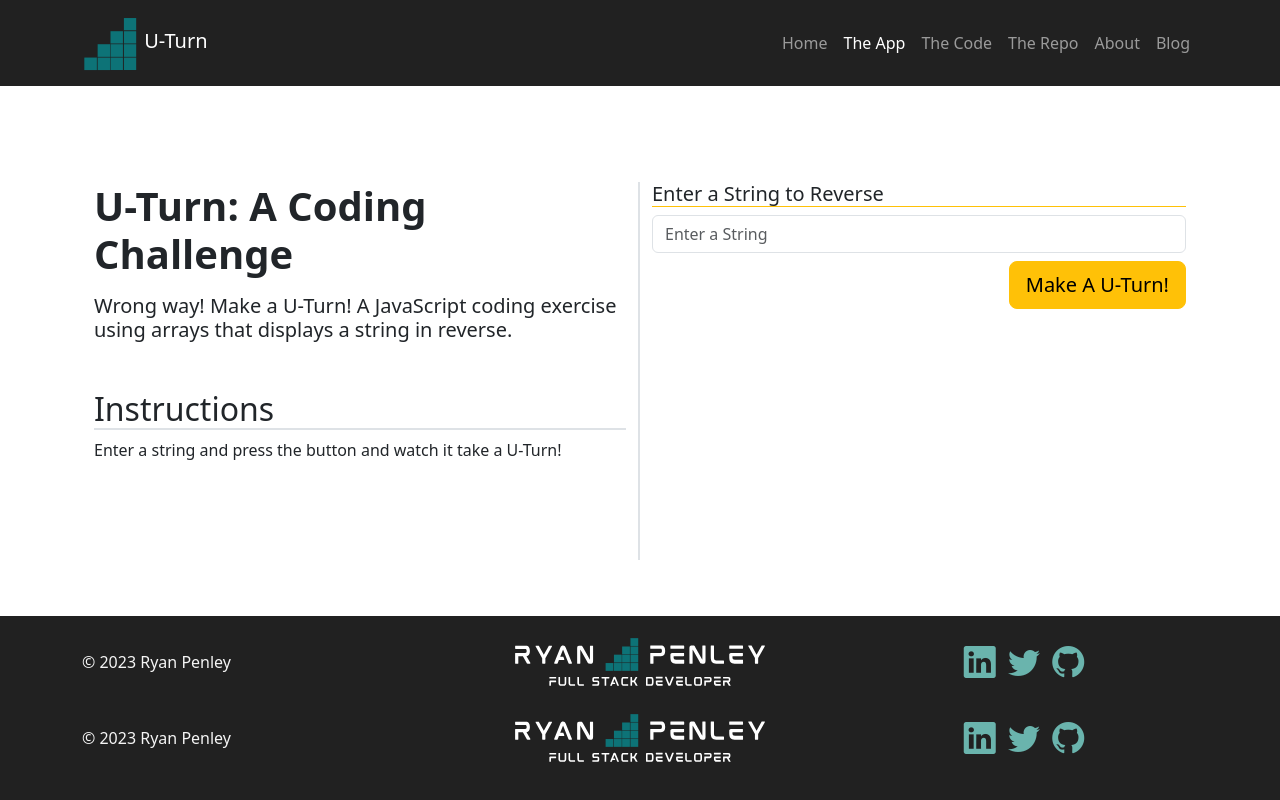
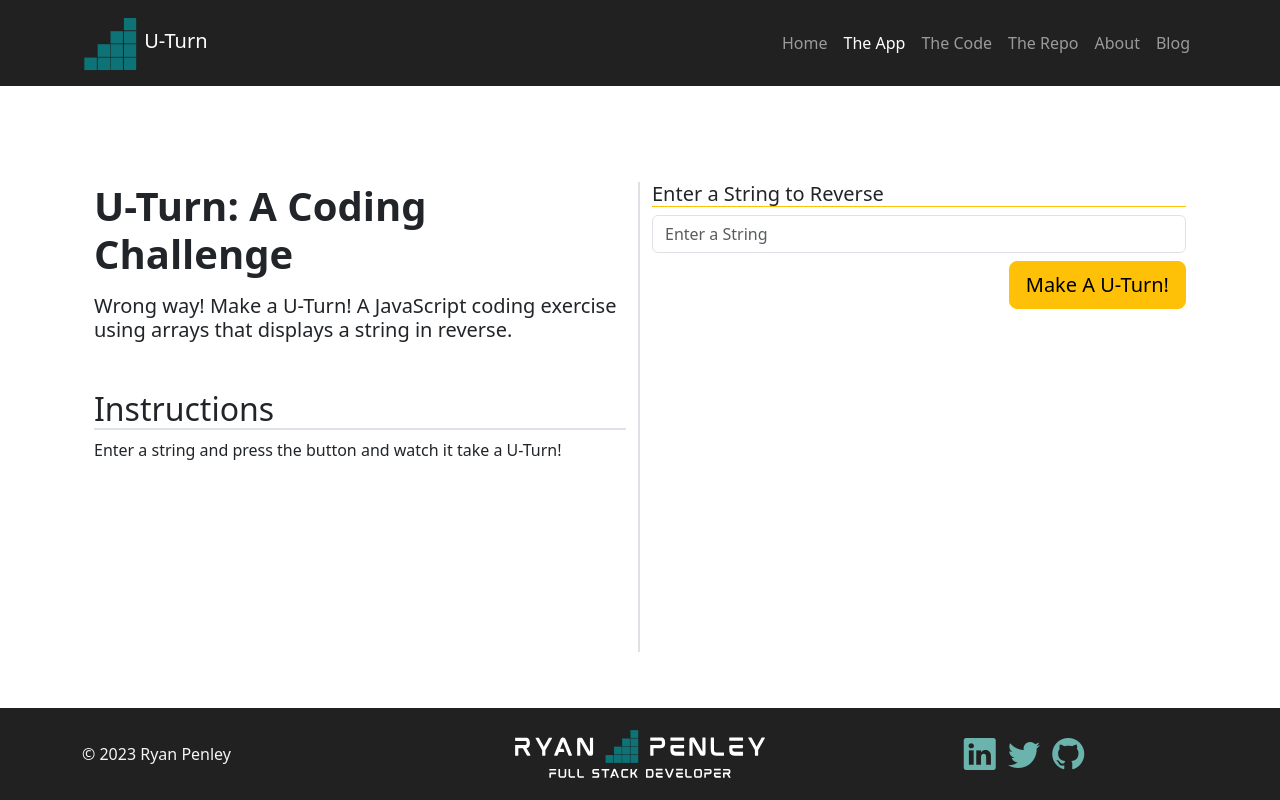
Before and after one commit to ryanpenley/uTurnProject, a plain HTML site: page app.html in a window 1280 px wide. Drawn offline with nearby package versions, Linux system fonts and the light colour scheme; some packages are replaced by stand-ins of ours; a script that the page names is missing.

Commit message:
updated footer

```diff
--- a/app.html
+++ b/app.html
@@ -107,31 +107,13 @@
                         <img src="/img/RPWhite logo - no background.svg" height="60">
                     </div>
                     <div class="col text-center text-lg-center">
-                        <a href="#" target="_blank" class="socialicons"><i class="bi bi-linkedin"></i></a>
-                        <a href="#" target="_blank" class="socialicons"><i class="bi bi-twitter"></i></a>
-                        <a href="#" target="_blank" class="socialicons"><i class="bi bi-github"></i></a>
+                        <a href="https://www.linkedin.com/in/ryan-penley-459892102/" target="_blank" class="socialicons"><i class="bi bi-linkedin"></i></a>
+                        <a href="https://twitter.com/ryanpenleydev" target="_blank" class="socialicons"><i class="bi bi-twitter"></i></a>
+                        <a href="https://github.com/ryanpenley?tab=repositories" target="_blank" class="socialicons"><i class="bi bi-github"></i></a>
                     </div>
                 </div>
             </div>
-            </div>
-            <footer class="container-fluid py-3">
-                <div class="container">
-                    <div class="row row-cols-1 row-cols-lg-3 align-items-center">
-                        <div class="col text-center text-lg-start order-last order-lg-first">
-                            &copy; 2023 Ryan Penley
-                        </div>
-                        <div class="col text-center">
-                            <img src="/img/RPWhite logo - no background.svg" height="60">
-                        </div>
-                        <div class="col text-center text-lg-center">
-                            <a href="https://www.linkedin.com/in/ryan-penley-459892102/" target="_blank" class="socialicons"><i class="bi bi-linkedin"></i></a>
-                            <a href="https://twitter.com/ryanpenleydev" target="_blank" class="socialicons"><i class="bi bi-twitter"></i></a>
-                            <a href="https://github.com/ryanpenley?tab=repositories" target="_blank" class="socialicons"><i class="bi bi-github"></i></a>
-                        </div>
-                    </div>
-                </div>
-                </div>
-            </footer>
+        </footer>
 
 
 
```
Also changed, not shown: index.html (+0 -1 lines), code.html (indentation only).
